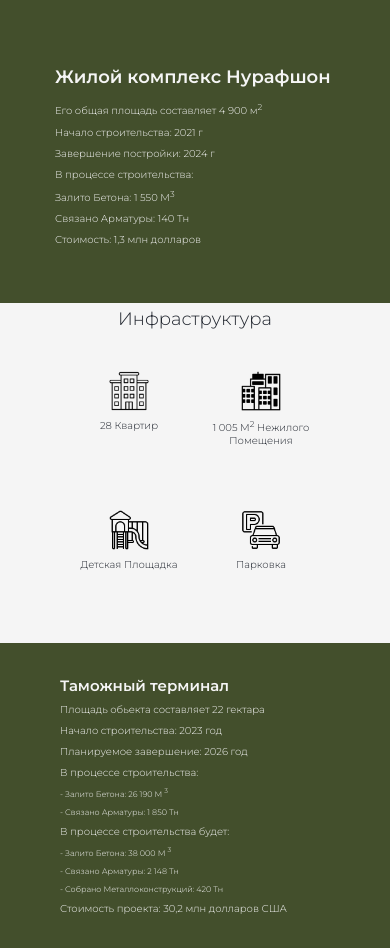
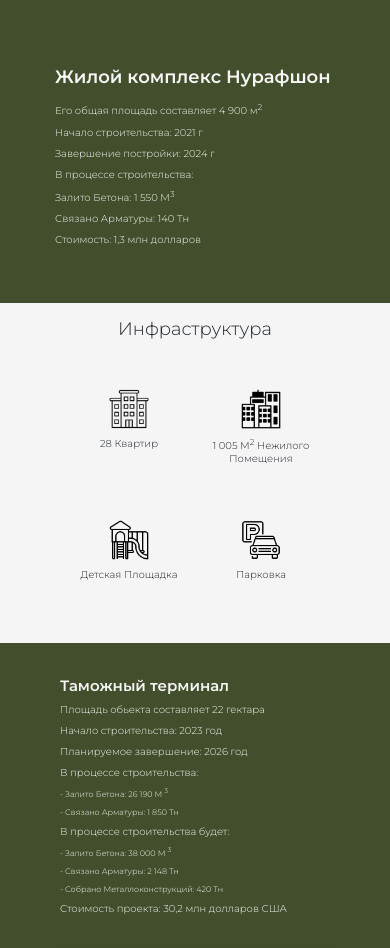
Before and after one commit to islombek2277/Jmaar-, a plain HTML site: page index.html in a window 390 px wide. Shown: the part 1087-2035 px from the top of the page. Drawn offline with nearby package versions, Linux system fonts and the light colour scheme.

Commit message:
oll is good

```diff
--- a/Infra-sec-nur.css
+++ b/Infra-sec-nur.css
@@ -18,6 +18,7 @@
     /* display: block; */
     text-align: center;
     align-content: center;
+    justify-content: center;
 }
 
 .header-icons{
@@ -206,7 +207,7 @@
     }
     .header{
         width: 100%;
-        height: 25%;
+        height: 30%;
     }
 
     .header h2{
@@ -217,7 +218,7 @@
 
     .header-icons{
         width: 100%;
-        height: 75%;
+        height: 70%;
         text-align: center;
         justify-content: center;
         display: grid;
```
